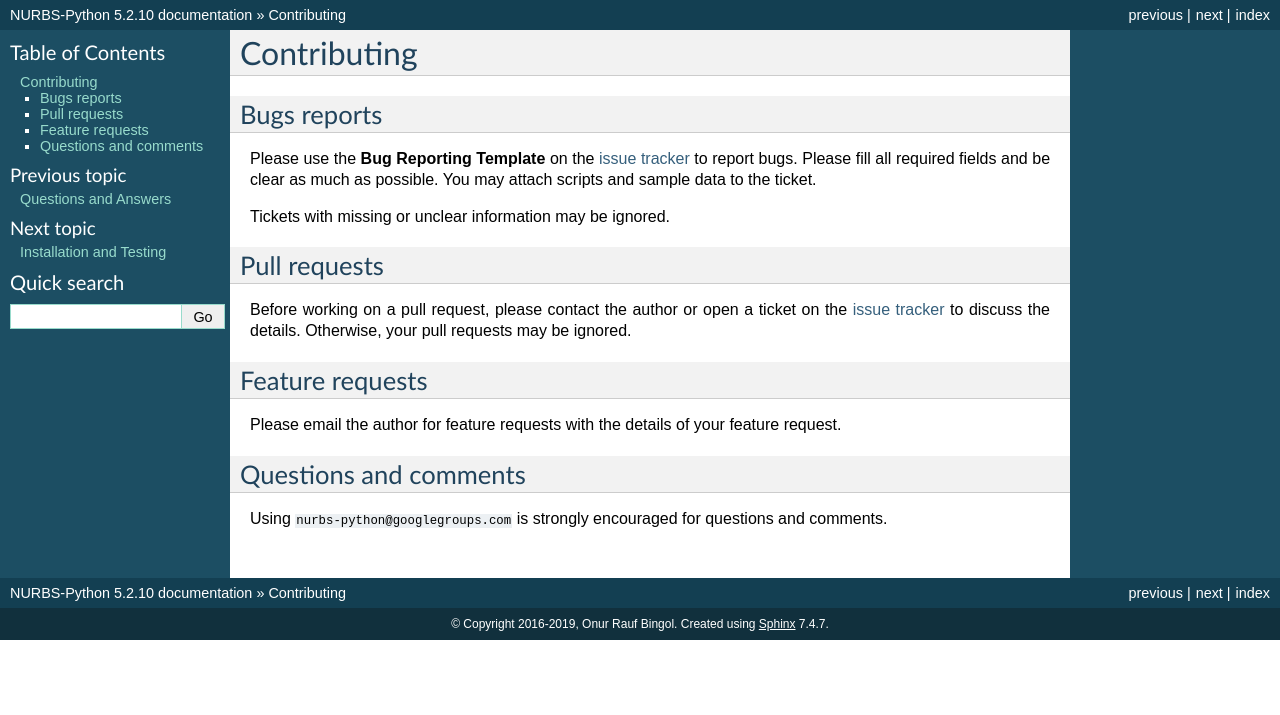
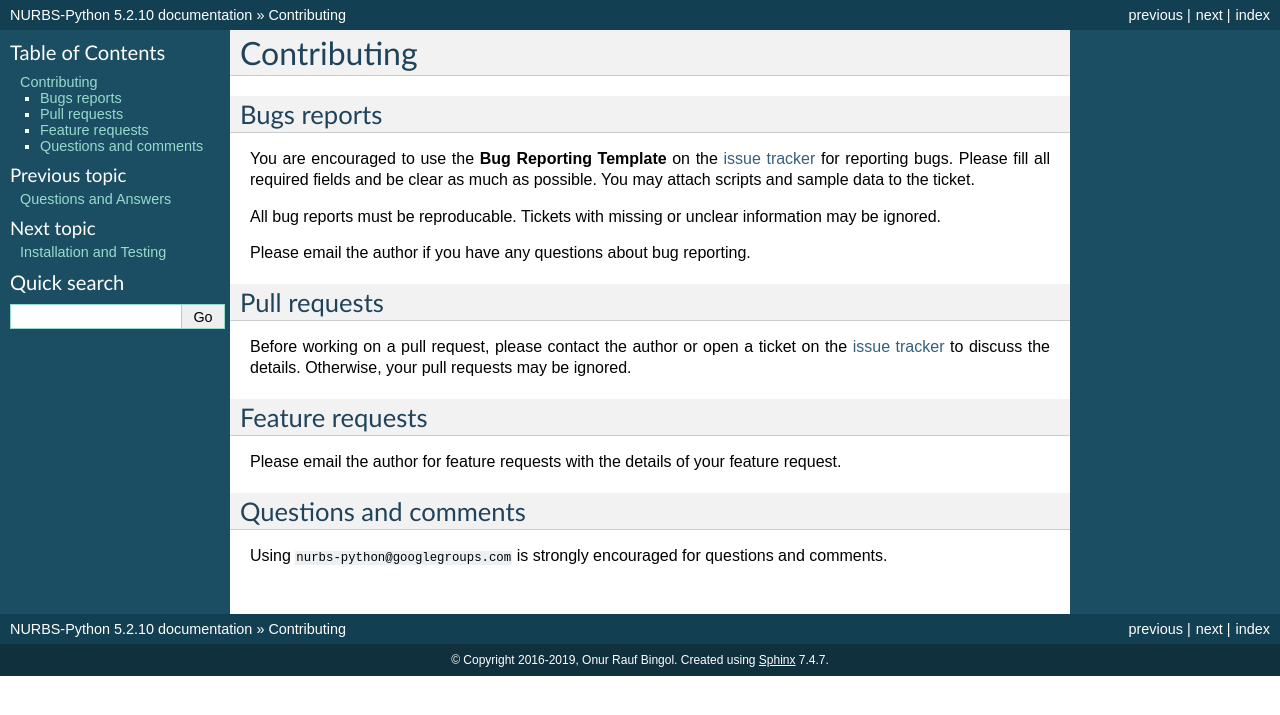
Before and after one commit to orbingol/NURBS-Python, a Sphinx documentation site: the page built from docs/contributing.rst, in a window 1280 px wide. Shown: the top 715 px of the page. Built offline with Sphinx 7.4.7, drawn with Linux system fonts in a browser that asks for light colours; formulas are drawn with MathJax 3.

Commit message:
Update bug reporting section

```diff
--- a/docs/contributing.rst
+++ b/docs/contributing.rst
@@ -5,10 +5,12 @@
 Bugs reports
 ------------
 
-Please use the **Bug Reporting Template** on the `issue tracker <https://github.com/orbingol/NURBS-Python/issues>`_ to report bugs.
+You are encouraged to use the **Bug Reporting Template** on the `issue tracker <https://github.com/orbingol/NURBS-Python/issues>`_ for reporting bugs.
 Please fill all required fields and be clear as much as possible. You may attach scripts and sample data to the ticket.
 
-Tickets with missing or unclear information may be ignored.
+All bug reports must be reproducable. Tickets with missing or unclear information may be ignored.
+
+Please email the author if you have any questions about bug reporting.
 
 Pull requests
 -------------
```
